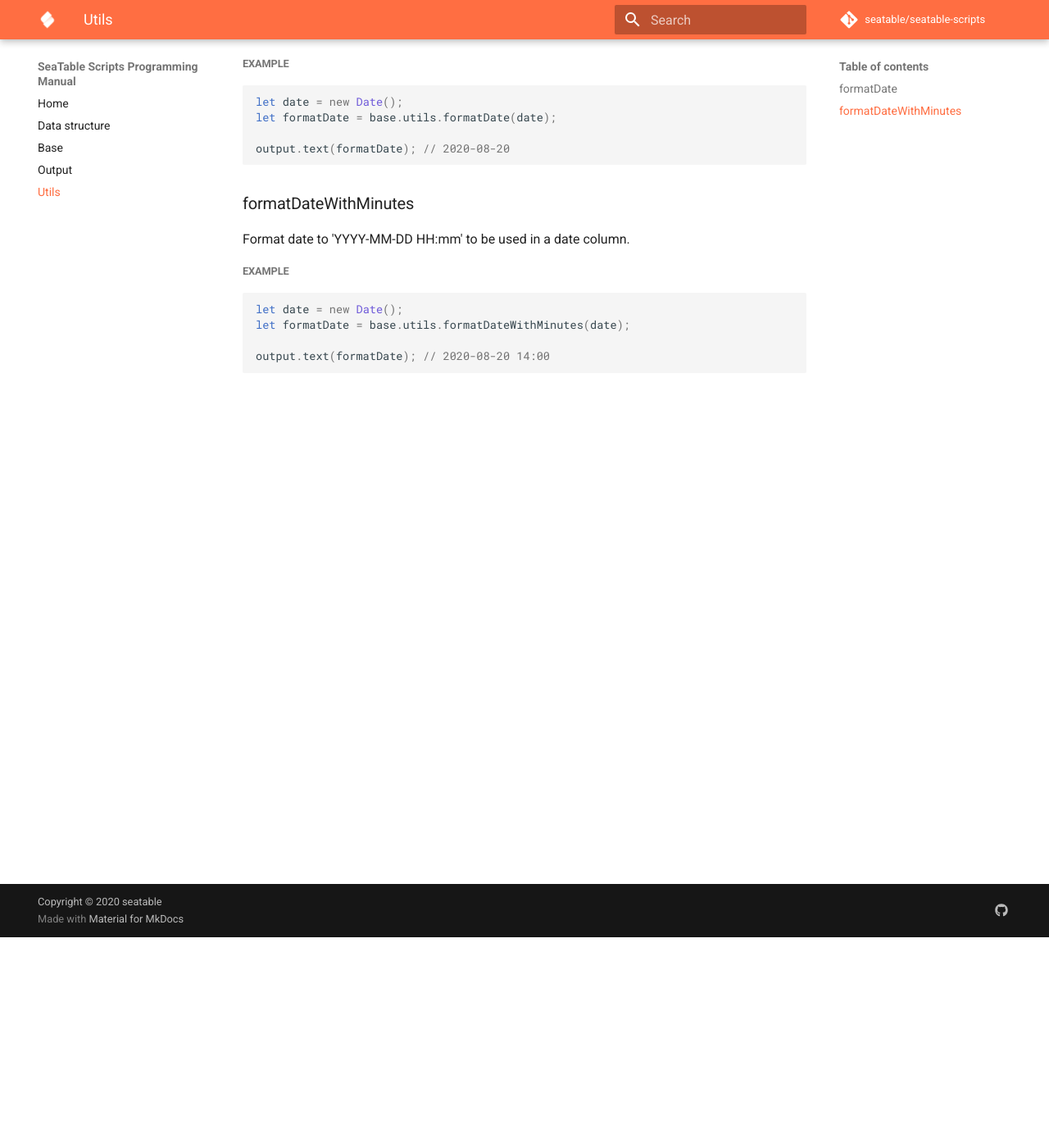
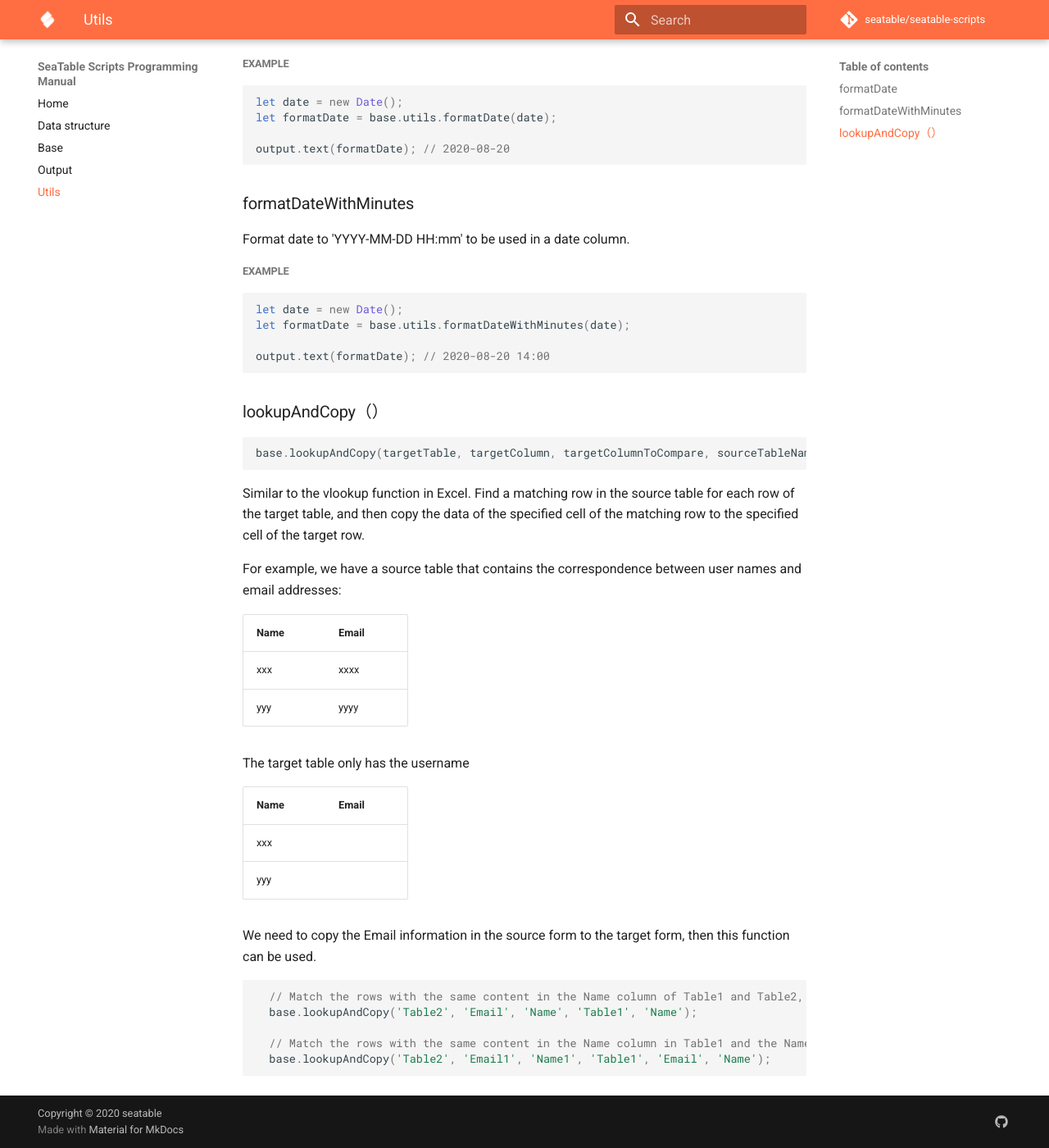
Before and after one commit to seatable/seatable-scripts, an MkDocs documentation site: the page built from manual/utils.md, in a window 1280 px wide and 1400 px high, scrolled down 257 px. Shown: the whole window at 82% size. Built offline with MkDocs 1.6.1 and Material for MkDocs 9.7.7, drawn with Linux system fonts in a browser that asks for light colours; comment, search, counter and statistics services are not loaded.

Commit message:
add lookup and copy

````diff
--- a/manual/utils.md
+++ b/manual/utils.md
@@ -27,3 +27,35 @@ let formatDate = base.utils.formatDateWithMinutes(date);
 
 output.text(formatDate); // 2020-08-20 14:00
 ```
+
+### lookupAndCopy（）
+
+```javascript
+base.lookupAndCopy(targetTable, targetColumn, targetColumnToCompare, sourceTableName, sourceColumnName, sourceColumnToCompare = null);
+```
+Similar to the vlookup function in Excel. Find a matching row in the source table for each row of the target table, and then copy the data of the specified cell of the matching row to the specified cell of the target row.
+
+For example, we have a source table that contains the correspondence between user names and email addresses:
+
+| Name | Email |
+|-----|-------|
+| xxx | xxxx |
+| yyy | yyyy |
+
+The target table only has the username
+
+| Name | Email |
+|-----|-------|
+| xxx |       |
+| yyy |       |
+
+We need to copy the Email information in the source form to the target form, then this function can be used.
+
+```javascript
+
+  // Match the rows with the same content in the Name column of Table1 and Table2, copy the contents of the Email column of the row in Table1 to the Email column of the corresponding row in Table2
+  base.lookupAndCopy('Table2', 'Email', 'Name', 'Table1', 'Name');
+
+  // Match the rows with the same content in the Name column in Table1 and the Name1 column in Table2, and copy the contents of the Email column of the row in Table1 to the Email1 column of the corresponding row in Table2
+  base.lookupAndCopy('Table2', 'Email1', 'Name1', 'Table1', 'Email', 'Name');
+```
````
